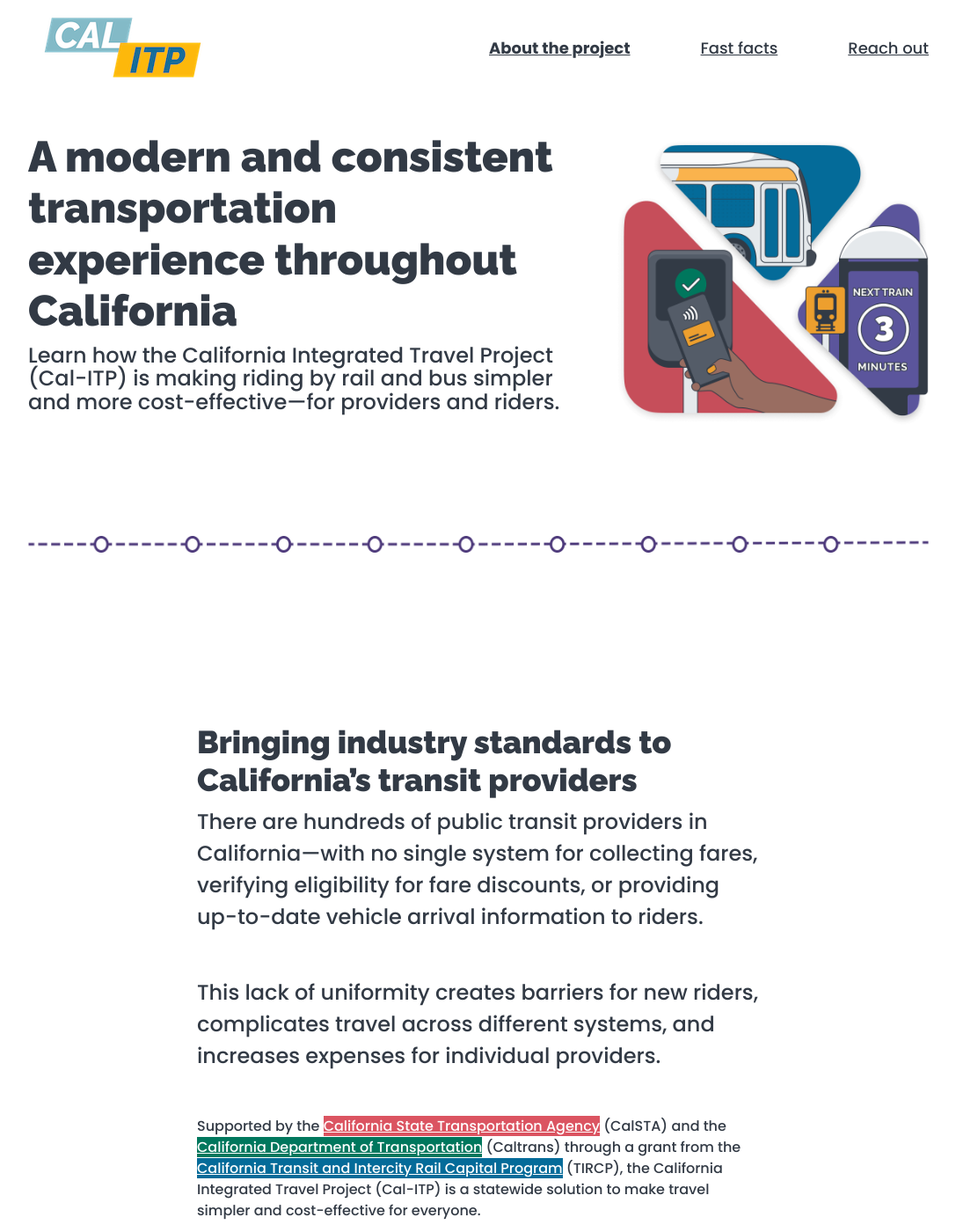
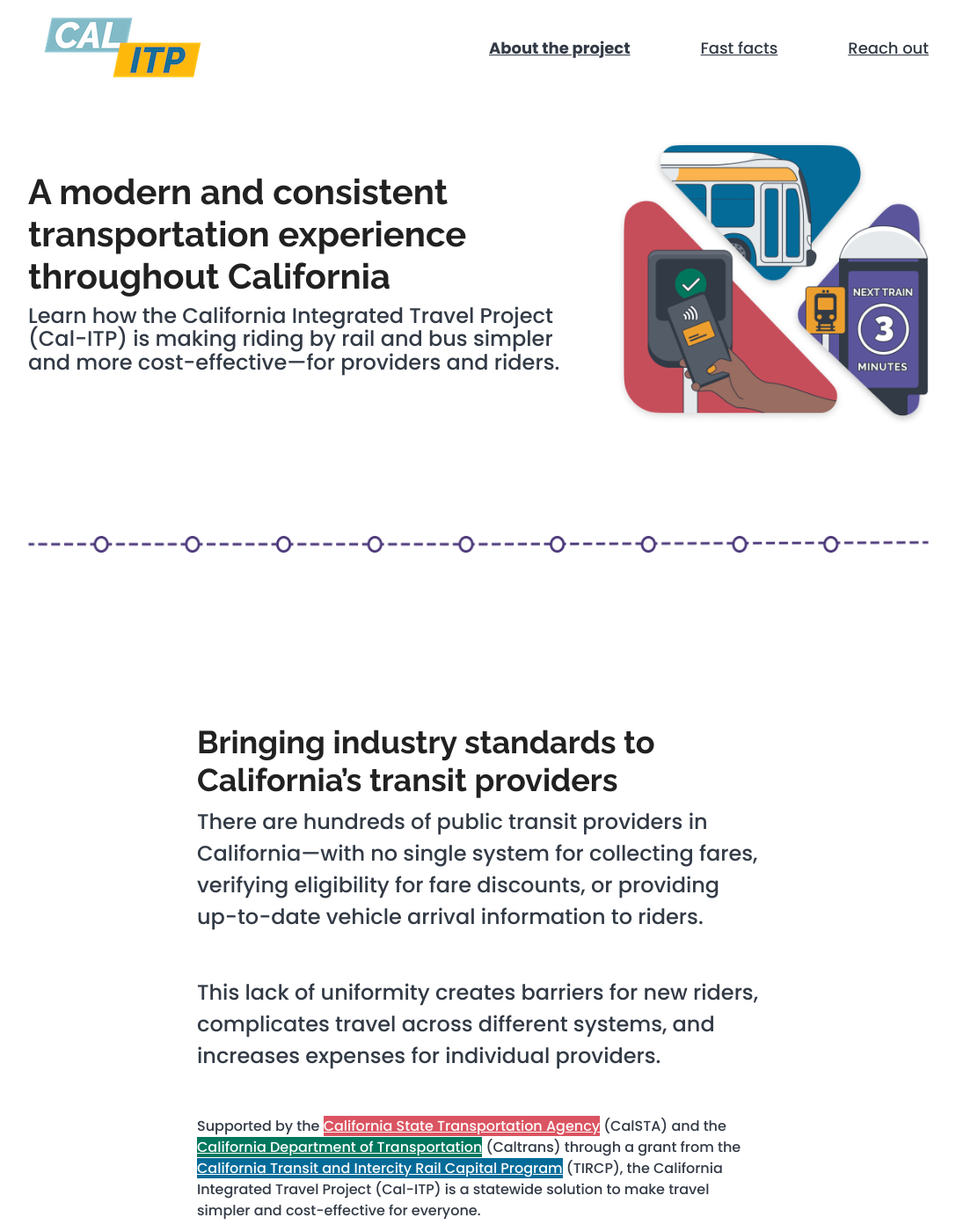
Before and after one commit to cal-itp/calitp.org, a Jekyll site: the page built from src/index.html, in a window 1280 px wide and 1400 px high. Shown: the whole window at 88% size, without its empty margins (96-1183 px from the left). Built offline with Jekyll 4.4.1, drawn with Linux system fonts in a browser that asks for light colours.

Commit message:
style: set new styles for h1 element

```diff
--- a/_config.yml
+++ b/_config.yml
@@ -1,7 +1,7 @@
 analytics: "G-VCVX2DGPPN"
 domain: "www.calitp.org"
 description: "A state government initiative, Cal-ITP is making riding by rail and bus simpler and more cost-effective—for California transit providers and riders."
-google_fonts: "https://fonts.googleapis.com/css2?family=Poppins:wght@500;700&family=Raleway:wght@900&display=swap"
+google_fonts: "https://fonts.googleapis.com/css2?family=Poppins:wght@500;700&family=Raleway:wght@700&display=swap"
 source: ./src
 theme_background_color: "#b82d28"
 theme_color: "#b82d28"
--- a/src/stylesheets/main.css
+++ b/src/stylesheets/main.css
@@ -8,11 +8,13 @@
 h3,
 h4 {
   font-family: "Raleway", sans-serif;
-  color: #323a45;
+  color: #212121;
 }
 
 h1 {
-  font-size: 48.83px;
+  font-weight: 700;
+  font-size: 40px;
+  line-height: 48px;
 }
 
 h2 {
@@ -99,12 +101,6 @@
   line-height: 1.1;
   align-items: center;
   padding-bottom: 50px;
-}
-
-@media (max-width: 540px) {
-  #deck h1 {
-    font-size: 24px;
-  }
 }
 
 .big {
```
